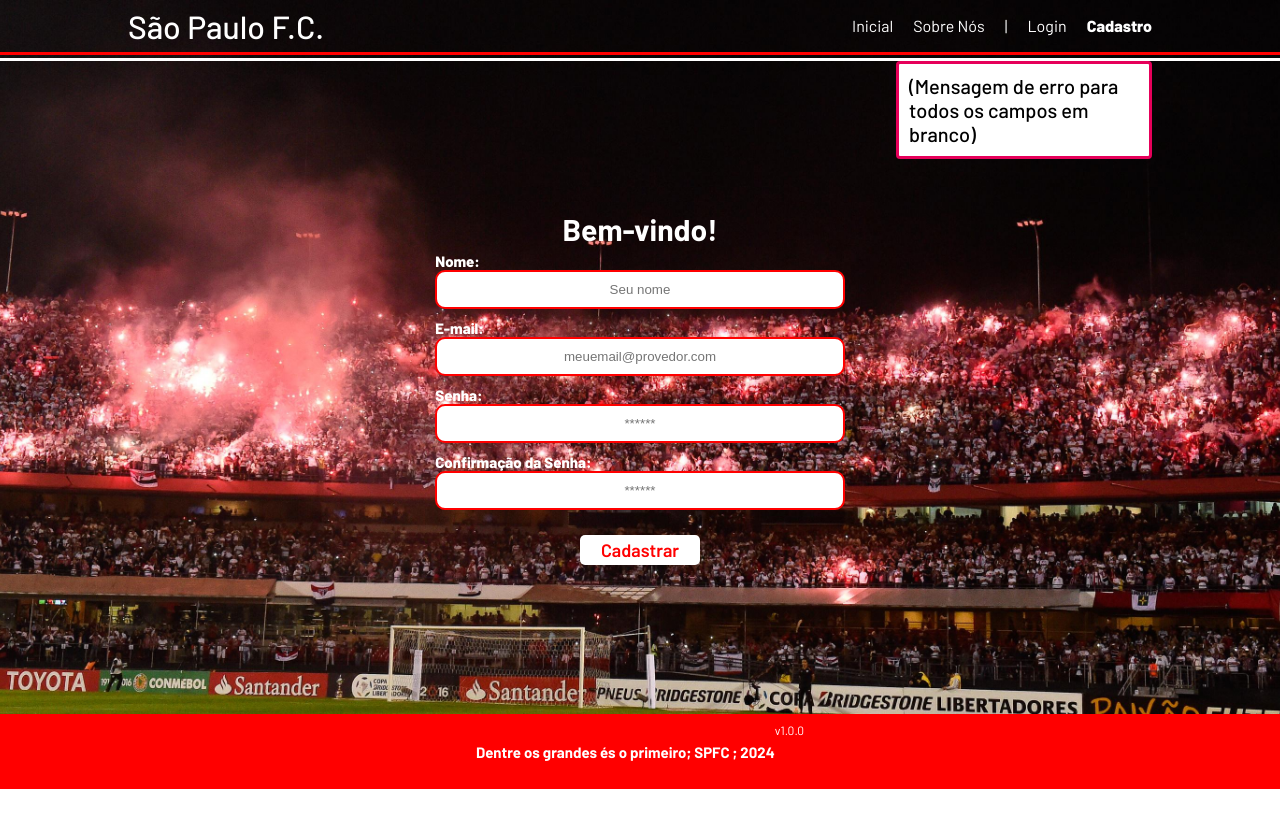
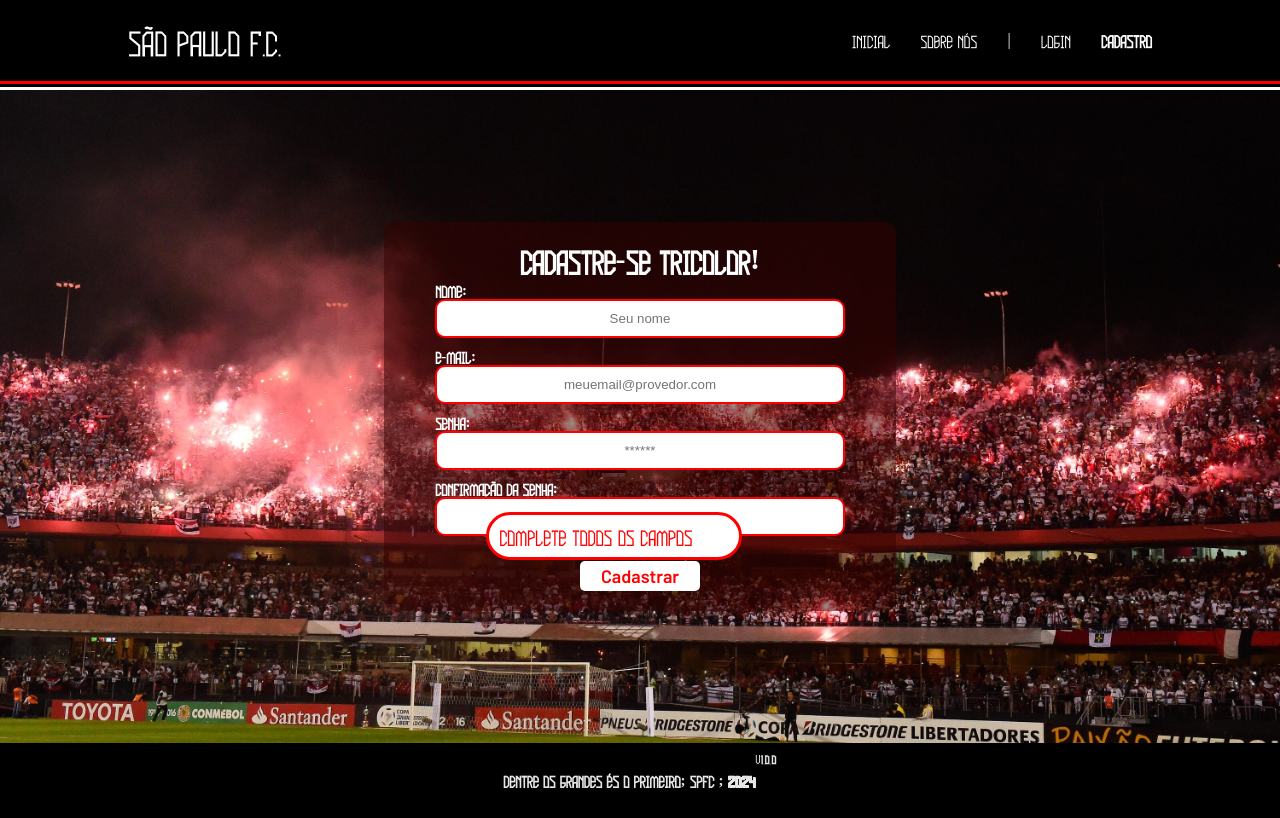
Before and after one commit to ViniciusMiralha/Blog-Tricolor, a website: page public/cadastro.html in a window 1280 px wide. Both pictures are taken after a click on the button "Cadastrar". Drawn offline with Linux system fonts and the light colour scheme.

Commit message:
boxes colocadas e alerta

```diff
--- a/public/cadastro.html
+++ b/public/cadastro.html
@@ -47,7 +47,7 @@
     </div>
     <div class="container">
       <div class="card card-cadastro">
-        <h2>Bem-vindo!</h2>
+        <h2>Cadastre-se Tricolor!</h2>
         <div class="formulario">
           <!--
                          Para inserir mais um campo, copie uma das inputs abaixo.
@@ -115,12 +115,12 @@
     ) {
       cardErro.style.display = "block";
       mensagem_erro.innerHTML =
-        "(Mensagem de erro para todos os campos em branco)";
+        "Complete todos os campos";
 
       finalizarAguardar();
       return false;
 
-     } else if (nomeVar.lenght < 1) {
+     } else if (nomeVar.lenght < 2) {
       cardErro.style.display = "block";
       mensagem_erro.innerHTML =
         "(Nome deve conter pelo menos 2 caracteres)";
@@ -132,7 +132,7 @@
     else if (arroba < 0) {
       cardErro.style.display = "block";
       mensagem_erro.innerHTML =
-        "(email deve conter @)";
+        "(Email deve conter @)";
 
       finalizarAguardar();
       return false;
--- a/public/css/estilo.css
+++ b/public/css/estilo.css
@@ -1,14 +1,15 @@
 @import url('https://fonts.googleapis.com/css2?family=Barlow:ital,wght@0,100;0,200;0,300;0,400;0,500;0,600;0,700;0,800;0,900;1,100;1,200;1,300;1,400;1,500;1,600;1,700;1,800;1,900&display=swap');
 
+@font-face{
+  font-family: 'SP';
+  src: url(../FONTESP/SAO-PAULO-2024.otf);
+}
+
 body {
-  background-image: url(Torcidadefundo.jpg);
   margin: 0;
-  background-size: cover;
-  background-position: center;
-  background-repeat: no-repeat;
   padding: 0;
-  font-family: 'Barlow', 'Segoe UI', 'Segoe UI', Tahoma, Geneva, Verdana, sans-serif;
-
+  font-family: 'SP';
+  background-color: #000000;
 }
 
 :root {
@@ -26,6 +27,8 @@
 }
 
 .header {
+  height:
+  var(--tamanho-header);
   position: relative;
   padding-bottom: 10px;
 }
@@ -91,7 +94,7 @@
 .banner {
   height: var(--tamanho-banner);
   color: rgb(255, 255, 255);
-  /*background-image: url('https://static.gazetaesportiva.com/uploads/imagem/2016/07/06/00890288.jpg');*/
+  background-image: url('Torcidadefundo.jpg');
   background-size: cover;
 }
 
@@ -115,16 +118,28 @@
 /* MISSÃO VISÃO VALORES */
 
 .social {
-  background-color: #e5e5e500;
+  background-color: #ff00003e;
   display: flex;
+  height: 500px;
+
 }
 
 .social .container {
   justify-content: center;
+  border-color: #ffffff;
 }
 
 .box img {
-  width: 170px;
+  width: 250px;
+  height: 230px;
+  border-color: #ff0000;
+  color: #ffffff;
+
+}
+.box img:hover {
+  transform: scale(1.1);
+  opacity: 0.8;
+
 }
 
 .social .container .boxes {
@@ -136,18 +151,23 @@
 
 .social p {
   text-align: center;
+  color: #ffffff;
+
 }
 
 .box {
   display: flex;
   flex-direction: column;
   align-items: center;
+
+
+
 }
 
 /* FOOTER */
 
 .footer {
-  background-color: #ff0000;
+  background-color: #000000;
   height: 75px;
   color: #fff;
   display: flex;
@@ -157,6 +177,7 @@
 .footer .container {
   justify-content: center;
   text-align: center;
+  opacity: 90%;
 }
 
 .footer .container .version {
@@ -167,7 +188,7 @@
 
 .login {
   height: var(--tamanho-login);
-  /*background-image: url('https://static.gazetaesportiva.com/uploads/imagem/2016/07/06/00890288.jpg');*/
+  background-image: url('Torcidadefundo.jpg');
   background-size: cover;
 }
 
@@ -179,7 +200,7 @@
 
 .card {
   width: 50%;
-  background-color: #f1efef00;
+  background-color: #3900007c;
   border-radius: 10px;
   display: flex;
   align-items: center;
@@ -269,18 +290,21 @@
 }
 
 .card_erro {
+  align-items: center;
   display: none;
   background-color: #fff;
-  color: black;
+  color: rgb(255, 0, 0);
   width: 230px;
   position: fixed;
-  border-radius: 4px;
-  border: #e6005a 3px solid;
+  border-radius: 30px;
+  border: #ff0000 3px solid;
   padding: 10px;
-  margin-right: 10%;
+  margin-top: 33%;
+  margin-right: 42%;
 }
 
 .card_erro #mensagem_erro{
+  align-self: center;
   font-weight: 500;
   font-size: 20px;
 }
```
Also changed, not shown: public/index.html (+13 -1 lines), public/login.html (+1 -1 lines), public/FONTESP/SAO-PAULO-2024.otf (added), 2 other files.
